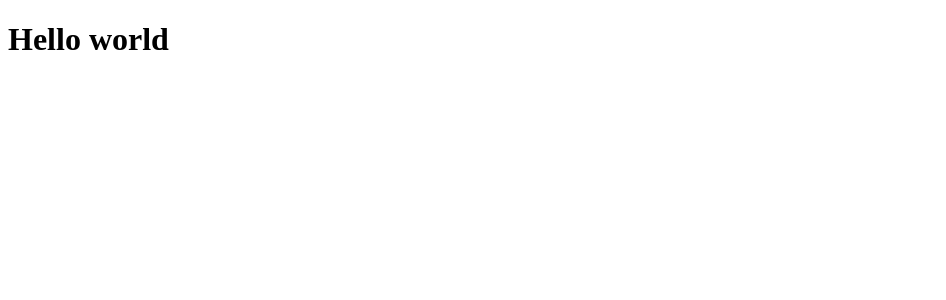
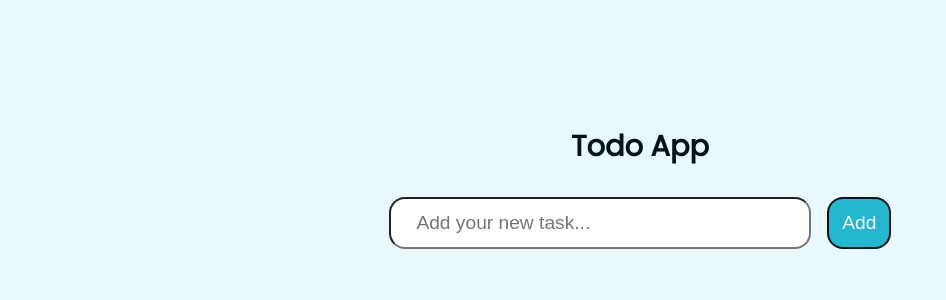
Before and after one commit to hw4nb/todo-app-react, a React (Vite) app: page / in a window 1280 px wide. Shown: the top 300 px of the page, without its empty margins (0-946 px from the left). Built offline with nearby package versions, Linux system fonts and the light colour scheme.

Commit message:
List of todos added

```diff
--- a/package.json
+++ b/package.json
@@ -11,7 +11,8 @@
   },
   "dependencies": {
     "react": "^18.2.0",
-    "react-dom": "^18.2.0"
+    "react-dom": "^18.2.0",
+    "uuid": "^9.0.0"
   },
   "devDependencies": {
     "@types/react": "^18.2.14",
@@ -21,6 +22,7 @@
     "eslint-plugin-react": "^7.32.2",
     "eslint-plugin-react-hooks": "^4.6.0",
     "eslint-plugin-react-refresh": "^0.4.1",
+    "prop-types": "^15.8.1",
     "vite": "^4.4.0"
   }
 }
--- a/src/App.css
+++ b/src/App.css
@@ -0,0 +1,165 @@
+@import url('https://fonts.googleapis.com/css?family=Poppins:400;500;700');
+
+:root {
+  --primary-color: #22b8cf;
+  --primary-color-500: #4ea5b2;
+  --primary-color-light: #e9f8fa;
+  --primary-color-dark: #031215;
+  --secondary-color: #ff6b6b;
+  --secondary-color-500: #ff7a7a;
+  --secondary-color-light: #fff0f0;
+  --secondary-color-dark: #190b0b;
+}
+
+/* Presets */
+* {
+  padding: 0;
+  margin: 0;
+  box-sizing: border-box;
+}
+
+html {
+  font-size: 100%;
+  /* color-scheme: light dark; */
+}
+
+body {
+  background: var(--primary-color-light);
+  color: var(--primary-color-dark);
+  font-family: 'Poppins', sans-serif;
+  font-weight: 400;
+  line-height: 1.75;
+}
+
+h1,
+h2,
+h3,
+h4,
+h5 {
+  font-weight: 700;
+  line-height: 1.3;
+}
+
+h1 {
+  font-size: 1.802rem;
+}
+
+h2 {
+  font-size: 1.602rem;
+}
+
+h3 {
+  font-size: 1.424rem;
+}
+
+h4 {
+  font-size: 1.266rem;
+}
+
+h5 {
+  font-size: 1.125rem;
+}
+
+small,
+.text_small {
+  font-size: 0.889rem;
+}
+
+img {
+  display: block;
+  max-width: 100%;
+}
+
+/* Reusables */
+.text-center {
+  text-align: center;
+}
+
+/* Layout */
+.container {
+  margin-inline: auto;
+  margin-top: 8rem;
+  width: min(50ch, 100% - 2rem);
+}
+
+/* Components */
+.input-form {
+  display: flex;
+  align-items: center;
+  gap: 1rem;
+  margin-block: 2rem;
+}
+
+.input-form input {
+  border-radius: 1rem;
+  font-size: 1.2rem;
+  padding: 0.8rem 1.6rem;
+  width: 100%;
+}
+
+.input-form button {
+  background-color: var(--primary-color);
+  border-radius: 1rem;
+  border: 2px solid var(--primary-color-dark);
+  color: var(--secondary-color-light);
+  cursor: pointer;
+  font-size: 1.2rem;
+  padding: 0.8rem;
+}
+
+.input-form button:hover,
+.input-form button:active {
+  background-color: var(--primary-color-500);
+}
+
+ul {
+  list-style: none;
+}
+
+.todo {
+  background-color: var(--secondary-color-light);
+  border-radius: 1rem;
+  margin-bottom: 1rem;
+  padding-block: 0.8rem;
+  padding-inline: 1.6rem 1rem;
+  display: flex;
+  align-items: center;
+  justify-content: space-between;
+}
+
+.todo button {
+  background-color: var(--secondary-color);
+  border-radius: 0.5rem;
+  border: 2px solid var(--primary-color-dark);
+  color: var(--secondary-color-light);
+  cursor: pointer;
+  font-size: 1rem;
+  padding: 0.4rem 0.7rem;
+}
+
+.todo button:hover,
+.todo button:active {
+  background-color: var(--secondary-color-500);
+}
+
+.clear {
+  margin-top: 2rem;
+  display: flex;
+  align-items: center;
+  justify-content: space-between;
+}
+
+.clear button {
+  background-color: var(--secondary-color);
+  border-radius: 1rem;
+  border: 2px solid var(--primary-color-dark);
+  color: var(--secondary-color-light);
+  cursor: pointer;
+  font-size: 1.2rem;
+  padding: 0.4rem 0.8rem;
+}
+
+.clear button:hover,
+.clear button:active {
+  background-color: var(--secondary-color-500);
+}
--- a/src/App.jsx
+++ b/src/App.jsx
@@ -1,10 +1,11 @@
 import './App.css'
+import { ListTodos } from './todo/ListTodos'
 
 function App() {
   return (
-    <>
-      <h1>Hello world</h1>
-    </>
+    <main className='container'>
+      <ListTodos />
+    </main>
   )
 }
 
--- /dev/null
+++ b/src/todo/InputTodo.jsx
@@ -0,0 +1,49 @@
+import PropTypes from 'prop-types'
+import { useState } from 'react'
+import { v4 as uuid } from 'uuid'
+
+export const InputTodo = ({ todos, setTodos }) => {
+  const [todo, setTodo] = useState('')
+  const [id, setId] = useState('')
+  const [date, setDate] = useState('')
+
+  const saveTodo = () => {
+    const newTodo = { todo, id, date }
+    const updatedTodos = [newTodo, ...todos]
+    setTodos(updatedTodos)
+    localStorage.setItem('todos', JSON.stringify(updatedTodos))
+  }
+
+  const handleTodo = ({ target }) => {
+    setTodo(target.value)
+    setId(uuid())
+    setDate(new Date().toLocaleString())
+  }
+
+  const handleSubmit = (e) => {
+    e.preventDefault()
+    if (todo.length <= 2) return
+    saveTodo()
+    setTodo('')
+    setId('')
+    setDate('')
+  }
+
+  return (
+    <form className='input-form' onSubmit={handleSubmit}>
+      <input
+        type='text'
+        name='todoInput'
+        placeholder='Add your new task...'
+        value={todo}
+        onChange={handleTodo}
+      />
+      <button>Add</button>
+    </form>
+  )
+}
+
+InputTodo.propTypes = {
+  todos: PropTypes.array,
+  setTodos: PropTypes.func,
+}
--- /dev/null
+++ b/src/todo/ListTodos.jsx
@@ -0,0 +1,40 @@
+import { useEffect, useState } from 'react'
+import { InputTodo } from './InputTodo'
+import { Todo } from './Todo'
+
+export const ListTodos = () => {
+  const [todos, setTodos] = useState([])
+
+  const handleDeleteTodos = () => {
+    if (!confirm('Are you sure you want to delete all tasks?')) return
+    setTodos([])
+    localStorage.clear()
+  }
+
+  useEffect(() => {
+    const storedTodos = localStorage.getItem('todos')
+    if (!storedTodos) return
+    setTodos(JSON.parse(storedTodos))
+  }, [])
+
+  return (
+    <>
+      <h1 className='text-center'>Todo App</h1>
+      <InputTodo todos={todos} setTodos={setTodos} />
+      <ul>
+        {todos.map(({ todo, id }) => (
+          <Todo key={id} id={id} todo={todo} setTodos={setTodos} />
+        ))}
+      </ul>
+      {todos.length > 0 && (
+        <div className='clear'>
+          <span>
+            You have {todos.length} pending{' '}
+            {todos.length > 1 ? 'tasks' : 'task'}
+          </span>
+          <button onClick={handleDeleteTodos}>Clear All</button>
+        </div>
+      )}
+    </>
+  )
+}
--- /dev/null
+++ b/src/todo/Todo.jsx
@@ -0,0 +1,25 @@
+import PropTypes from 'prop-types'
+
+export const Todo = ({ id, todo, setTodos }) => {
+  const handleDeleteTodo = () => {
+    if (!confirm(`Are you sure you want to delete the task: ${todo}?`)) return
+    setTodos((todos) => {
+      const updatedTodos = todos.filter((todo) => todo.id !== id)
+      localStorage.setItem('todos', JSON.stringify(updatedTodos))
+      return updatedTodos
+    })
+  }
+
+  return (
+    <li className='todo'>
+      <span>{todo}</span>
+      <button onClick={handleDeleteTodo}>x</button>
+    </li>
+  )
+}
+
+Todo.propTypes = {
+  id: PropTypes.string,
+  todo: PropTypes.string,
+  setTodos: PropTypes.func,
+}
```
Also changed, not shown: 1 other file (tests, documents, lock files or other folders).
